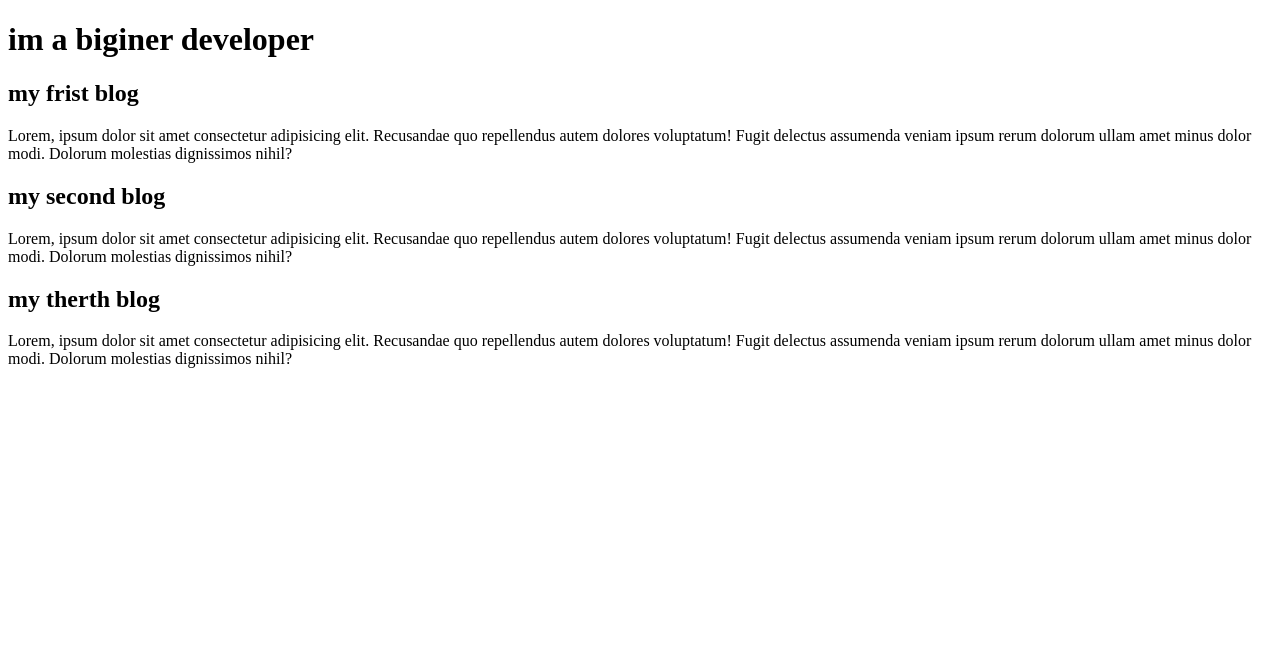
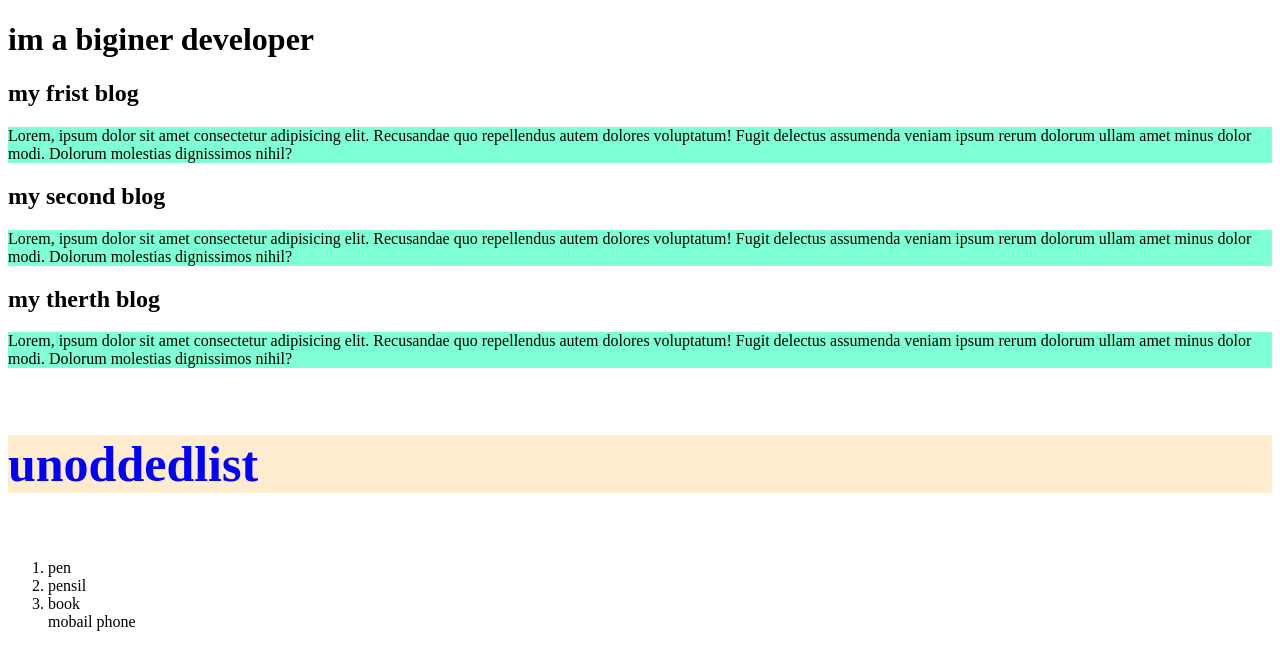
Before and after one commit to sakhawat236hossain/commpani, a plain HTML site: page index.html in a window 1280 px wide. Drawn offline with Linux system fonts and the light colour scheme.

Commit message:
commit tow

```diff
--- a/index.html
+++ b/index.html
@@ -4,6 +4,7 @@
     <meta charset="UTF-8">
     <meta name="viewport" content="width=, initial-scale=1.0">
     <title>this is my github</title>
+    <link rel="stylesheet" href="style.css/style.css">
 </head>
 <body>
     <h1>im a biginer developer</h1>
@@ -23,5 +24,13 @@
 <p>Lorem, ipsum dolor sit amet consectetur adipisicing elit. Recusandae quo repellendus autem dolores voluptatum! Fugit delectus assumenda veniam ipsum rerum dolorum ullam amet minus dolor modi. Dolorum molestias dignissimos nihil?</p>
 
     </div>
+
+    <h4>unoddedlist</h4>
+    <ol>
+<li>pen</li>
+<li>pensil</li>
+<li>book</li>
+    mobail phone
+    </ol>
 </body>
 </html>
--- a/style.css/style.css
+++ b/style.css/style.css
@@ -0,0 +1,18 @@
+h4{
+
+background-color: blanchedalmond;
+
+    font-size: 50px;
+    color: blue;
+}
+p{
+
+
+    background-color: aquamarine
+
+
+}
+p{
+
+    margin: bottom 100px;
+}
```
